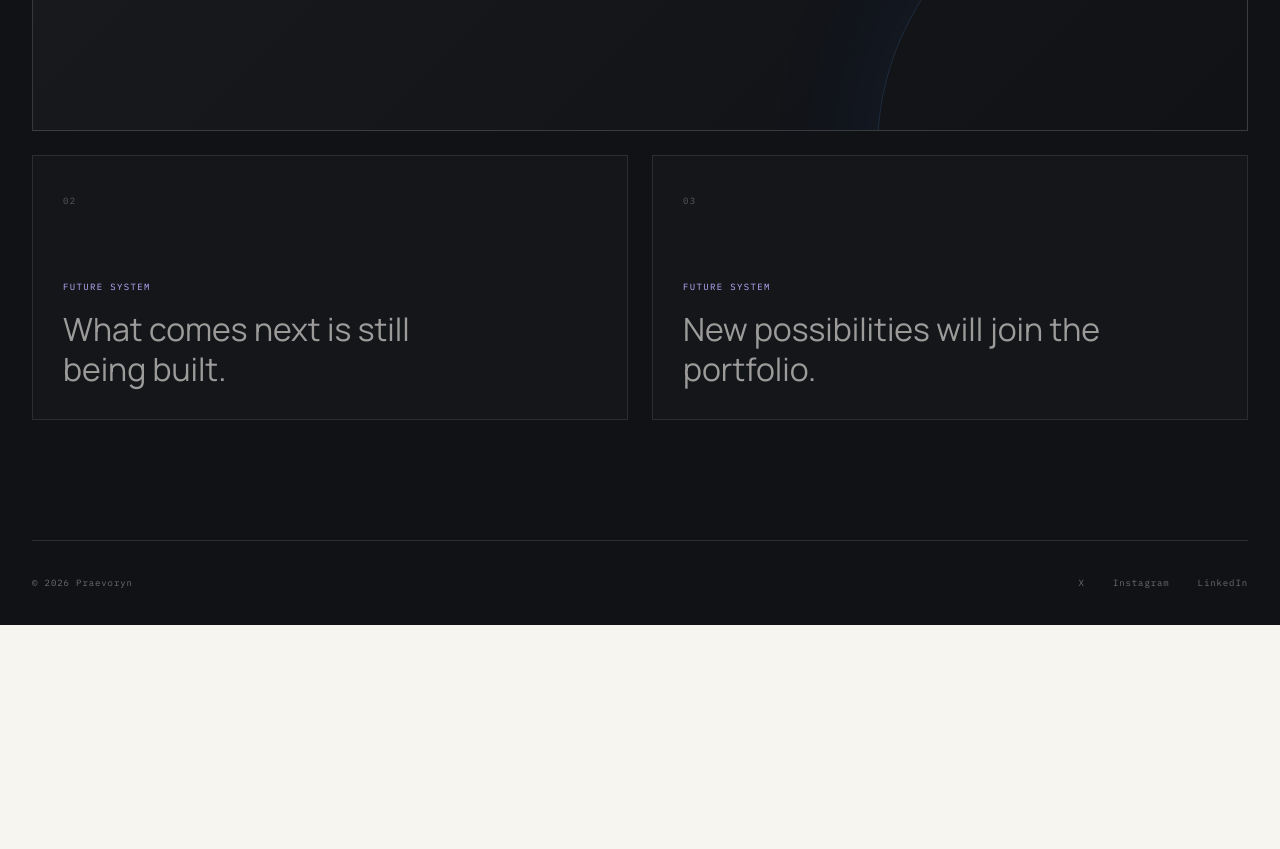
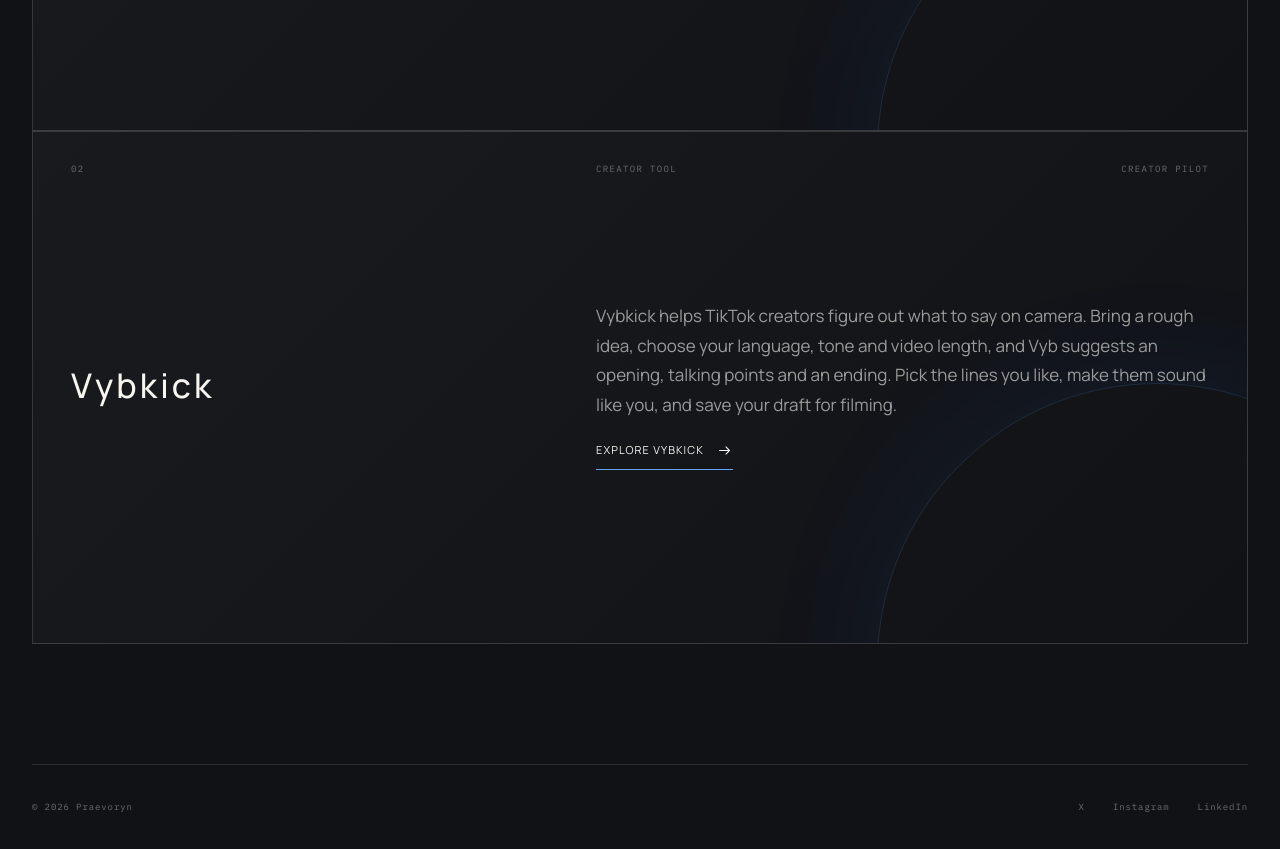
Before and after one commit to primeohms02-star/praevoryn, a Next.js app: page /products in a window 1280 px wide. Shown: the part 1260-2109 px from the top of the page. Before the commit the page ends 1885 px from the top, so only its background shows below. Built offline with nearby package versions, Linux system fonts and the light colour scheme.

Commit message:
Introduce Vybkick alongside ASCEND in the Praevoryn portfolio

```diff
--- a/app/products/page.tsx
+++ b/app/products/page.tsx
@@ -6,13 +6,13 @@ import SiteNavigation from "../components/SiteNavigation";
 export const metadata: Metadata = {
   title: "Products",
   description:
-    "Explore ASCEND, Praevoryn's flagship product: an operating system that helps people find direction, opportunities and measurable progress.",
+    "Explore ASCEND for personal growth and Vybkick for turning TikTok ideas into editable scripts.",
   alternates: { canonical: "/products" },
   openGraph: {
     url: "https://www.praevoryn.com/products",
     title: "Products | Praevoryn",
     description:
-      "Praevoryn builds human-centred intelligent systems. Its flagship product is ASCEND, an operating system for human potential.",
+      "Explore ASCEND and Vybkick, two products by Praevoryn.",
   },
 };
 
@@ -53,7 +53,7 @@ export default function ProductsPage() {
     <main className="inner-page">
       <script
         dangerouslySetInnerHTML={{
-          __html: JSON.stringify(productSchema).replace(/</g, "\\u003c"),
+          __html: JSON.stringify([productSchema, { "@context": "https://schema.org", "@type": "SoftwareApplication", "@id": "https://www.vybkick.com/#software", name: "Vybkick", url: "https://www.vybkick.com", operatingSystem: "Web", applicationCategory: "MultimediaApplication", creator: productSchema.creator }]).replace(/</g, "\\u003c"),
         }}
         type="application/ld+json"
       />
@@ -132,19 +132,16 @@ export default function ProductsPage() {
           </div>
         </article>
 
-        <div className="future-products">
-          <article>
-            <span>02</span>
-            <p>FUTURE SYSTEM</p>
-            <h3>What comes next is still being built.</h3>
-          </article>
-
-          <article>
-            <span>03</span>
-            <p>FUTURE SYSTEM</p>
-            <h3>New possibilities will join the portfolio.</h3>
-          </article>
-        </div>
+        <article className="portfolio-product" id="vybkick">
+          <div className="portfolio-product-top"><span>02</span><span>CREATOR TOOL</span><span>CREATOR PILOT</span></div>
+          <div className="portfolio-product-body">
+            <div className="portfolio-product-identity"><h2>Vybkick</h2></div>
+            <div className="portfolio-product-copy">
+              <p>Vybkick helps TikTok creators figure out what to say on camera. Bring a rough idea, choose your language, tone and video length, and Vyb suggests an opening, talking points and an ending. Pick the lines you like, make them sound like you, and save your draft for filming.</p>
+              <a href="https://www.vybkick.com/">Explore Vybkick <ArrowIcon /></a>
+            </div>
+          </div>
+        </article>
       </section>
 
       <footer className="inner-footer shell">
```
